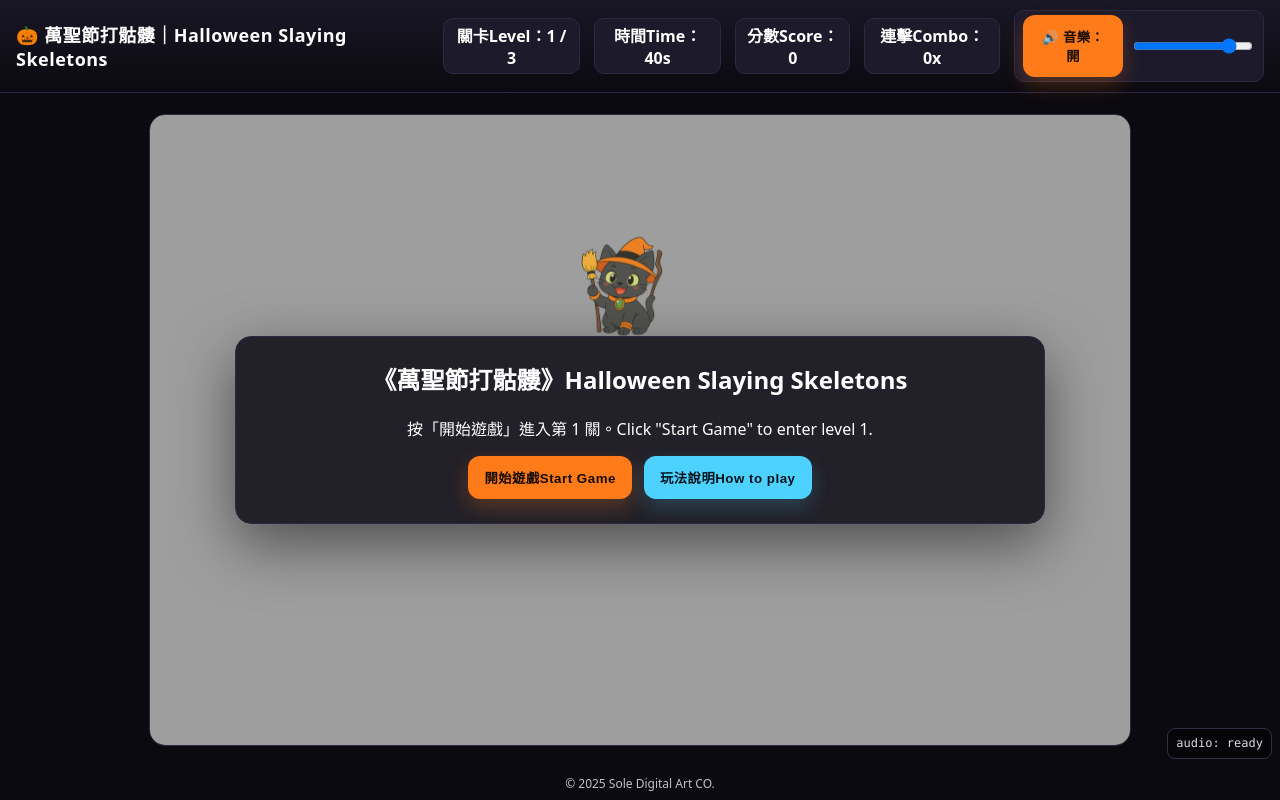
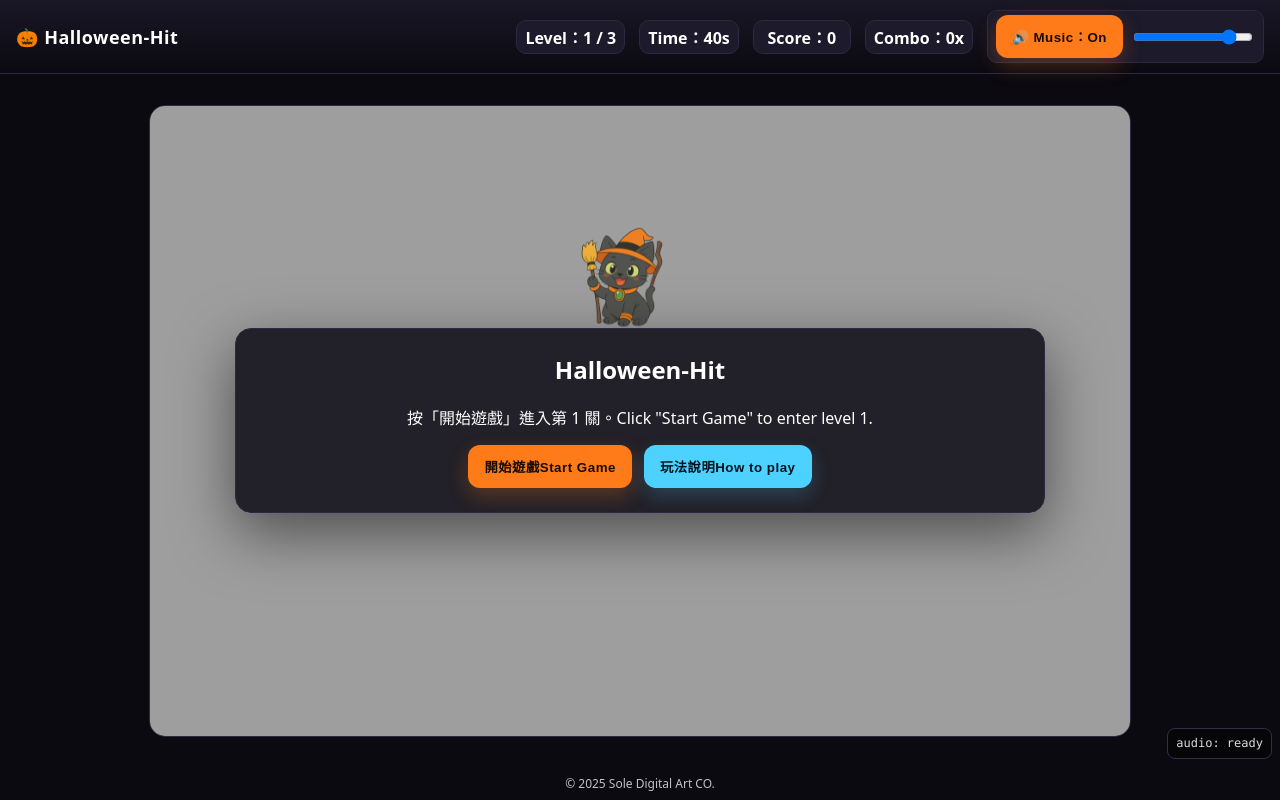
Before and after one commit to raf2023-1234/HALLOWEEN-hit, a plain HTML site: page index.html in a window 1280 px wide. Drawn offline with Linux system fonts and the light colour scheme.

Commit message:
Add files via upload

```diff
--- a/index.html
+++ b/index.html
@@ -3,7 +3,7 @@
 <head>
 <meta charset="utf-8" />
 <meta name="viewport" content="width=device-width, initial-scale=1" />
-<title>萬聖節打骷髏｜Halloween Slaying Skeletons</title>
+<title>Halloween-Hit </title>
 <style>
   :root { --card:#1c1a2b; --stroke:#2c2942; }
   html, body { height: 100%; margin: 0; background:#0b0a10; color:#fff; font-family: system-ui, -apple-system, "Segoe UI", Roboto, Noto Sans, "PingFang TC","Hiragino Sans","Microsoft JhengHei", sans-serif; }
@@ -33,15 +33,15 @@
 <body>
 <div class="wrap">
   <header>
-    <h1>🎃 萬聖節打骷髏｜Halloween Slaying Skeletons </h1>
+    <h1>🎃 Halloween-Hit </h1>
     <div class="hud">
-      <span>關卡Level：<b id="hud-level">1 / 3</b></span>
-      <span>時間Time：<b id="hud-time">0</b>s</span>
-      <span>分數Score：<b id="hud-score">0</b></span>
-      <span>連擊Combo：<b id="hud-combo">0</b>x</span>
+      <span>Level：<b id="hud-level">1 / 3</b></span>
+      <span>Time：<b id="hud-time">0</b>s</span>
+      <span>Score：<b id="hud-score">0</b></span>
+      <span>Combo：<b id="hud-combo">0</b>x</span>
       <div class="audio-ui">
-        <button id="btnAudio">🔊 音樂：開</button>
-        <input id="vol" type="range" min="0" max="1" step="0.01" value="0.85" title="音量">
+        <button id="btnAudio">🔊 Music：On</button>
+        <input id="vol" type="range" min="0" max="1" step="0.01" value="0.85" title="volume">
       </div>
     </div>
   </header>
@@ -49,7 +49,7 @@
     <canvas id="game" width="980" height="640"></canvas>
     <div class="overlay" id="overlay">
       <div class="panel" id="panelStart">
-        <h2>《萬聖節打骷髏》Halloween Slaying Skeletons</h2>
+        <h2>Halloween-Hit </h2>
         <p>按「開始遊戲」進入第 1 關。Click "Start Game" to enter level 1.</p>
         <div class="row">
           <button id="btnStart">開始遊戲Start Game</button>
```
